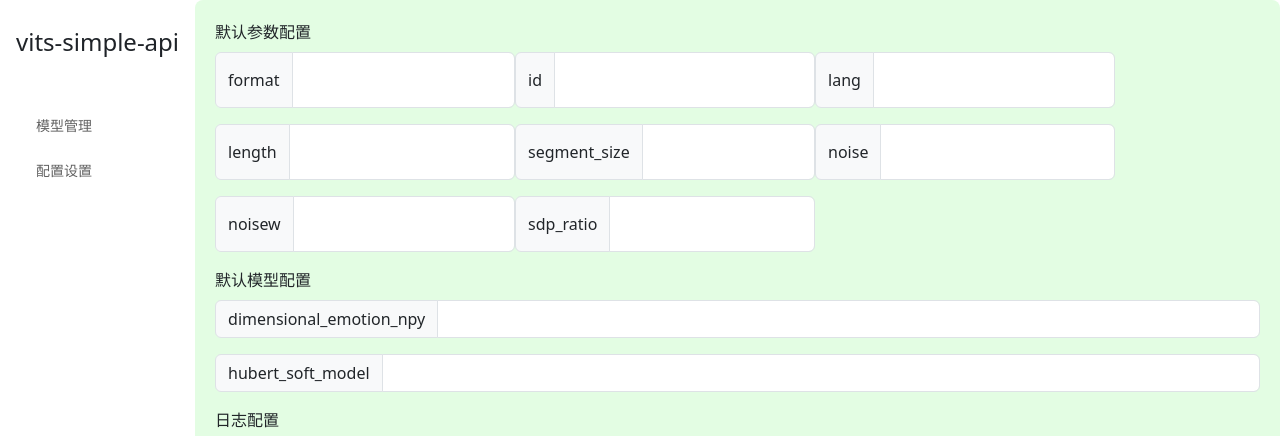
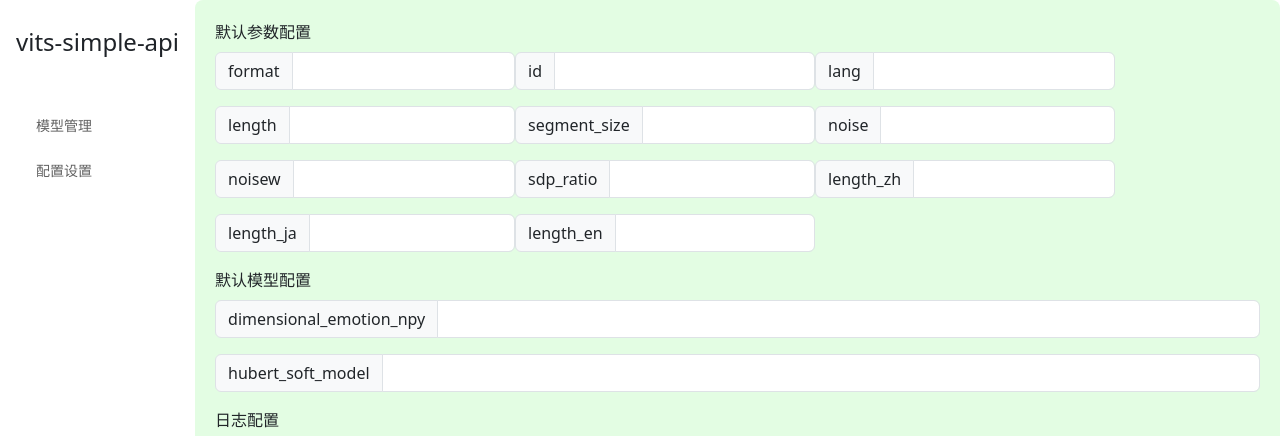
Before and after one commit to Artrajz/vits-simple-api, a Flask app: template tts_app/templates/pages/setting.html in a window 1280 px wide. Shown: the top 436 px of the page. Run offline with Flask 2, Linux system fonts and the light colour scheme; the template is opened without the code that fills it, so the values that code supplies are empty; parts of the project's set-up code (start-up, migrations or seed data) failed here and were passed over; some libraries are stand-ins or nearby versions.

Commit message:
Add: Specify the length for Chinese, Japanese, and English in Bert-VITS2.

```diff
--- a/config.py
+++ b/config.py
@@ -114,3 +114,6 @@
 
 # Bert_VITS2
 SDP_RATIO = 0.2
+LENGTH_ZH = 0
+LENGTH_JA = 0
+LENGTH_EN = 0
--- a/tts_app/static/js/settingcode.js
+++ b/tts_app/static/js/settingcode.js
@@ -92,7 +92,10 @@ function set_config() {
             segment_size: $('#segment_size').val(),
             noise: $('#noise').val(),
             noisew: $('#noisew').val(),
-            sdp_ratio: $('#sdp_ratio').val()
+            sdp_ratio: $('#sdp_ratio').val(),
+            length_zh: $('#length_zh').val(),
+            length_ja: $('#length_ja').val(),
+            length_en: $('#length_en').val()
         },
         model_config: {
             dimensional_emotion_npy: $('#dimensional_emotion_npy').val(),
--- a/tts_app/templates/pages/setting.html
+++ b/tts_app/templates/pages/setting.html
@@ -41,6 +41,18 @@
                 <div class="input-group mb-3 item">
                     <span class="input-group-text">sdp_ratio</span>
                     <input type="text" class="form-control" id="sdp_ratio">
+                </div>
+                <div class="input-group mb-3 item">
+                    <span class="input-group-text">length_zh</span>
+                    <input type="text" class="form-control" id="length_zh">
+                </div>
+                <div class="input-group mb-3 item">
+                    <span class="input-group-text">length_ja</span>
+                    <input type="text" class="form-control" id="length_ja">
+                </div>
+                <div class="input-group mb-3 item">
+                    <span class="input-group-text">length_en</span>
+                    <input type="text" class="form-control" id="length_en">
                 </div>
             </div>
 
--- a/utils/config_manager.py
+++ b/utils/config_manager.py
@@ -84,7 +84,8 @@ def validate_and_convert_data(data):
         if value == "":
             value = getattr(config, key.upper())
             data["default_parameter"][key] = int(value)
-        elif key in ["id", "length", "segment_size"] and not isinstance(value, int):
+        elif key in ["id", "length", "segment_size", "length_zh", "length_ja", "length_en"] and not isinstance(value,
+                                                                                                               int):
             data["default_parameter"][key] = int(value)
         elif key in ["noise", "noisew", "sdp_ratio"] and not isinstance(value, float):
             data["default_parameter"][key] = float(value)
@@ -127,7 +128,8 @@ def generate_random_password(length=16):
 def init_config():
     global global_config
     model_path = ["MODEL_LIST", "HUBERT_SOFT_MODEL", "DIMENSIONAL_EMOTION_NPY", "DIMENSIONAL_EMOTION_MODEL"]
-    default_parameter = ["ID", "FORMAT", "LANG", "LENGTH", "NOISE", "NOISEW", "SEGMENT_SIZE", "SDP_RATIO"]
+    default_parameter = ["ID", "FORMAT", "LANG", "LENGTH", "NOISE", "NOISEW", "SEGMENT_SIZE", "SDP_RATIO", "LENGTH_ZH",
+                         "LENGTH_JA", "LENGTH_EN"]
 
     try:
         global_config.update(load_yaml_config(YAML_CONFIG_FILE))
```
Also changed, not shown: TTSManager.py (+9 -1 lines), tts_app/static/js/index.js (+25 -1 lines), tts_app/templates/pages/index.html (+26 -3 lines), tts_app/voice_api/views.py (+8 -1 lines).
